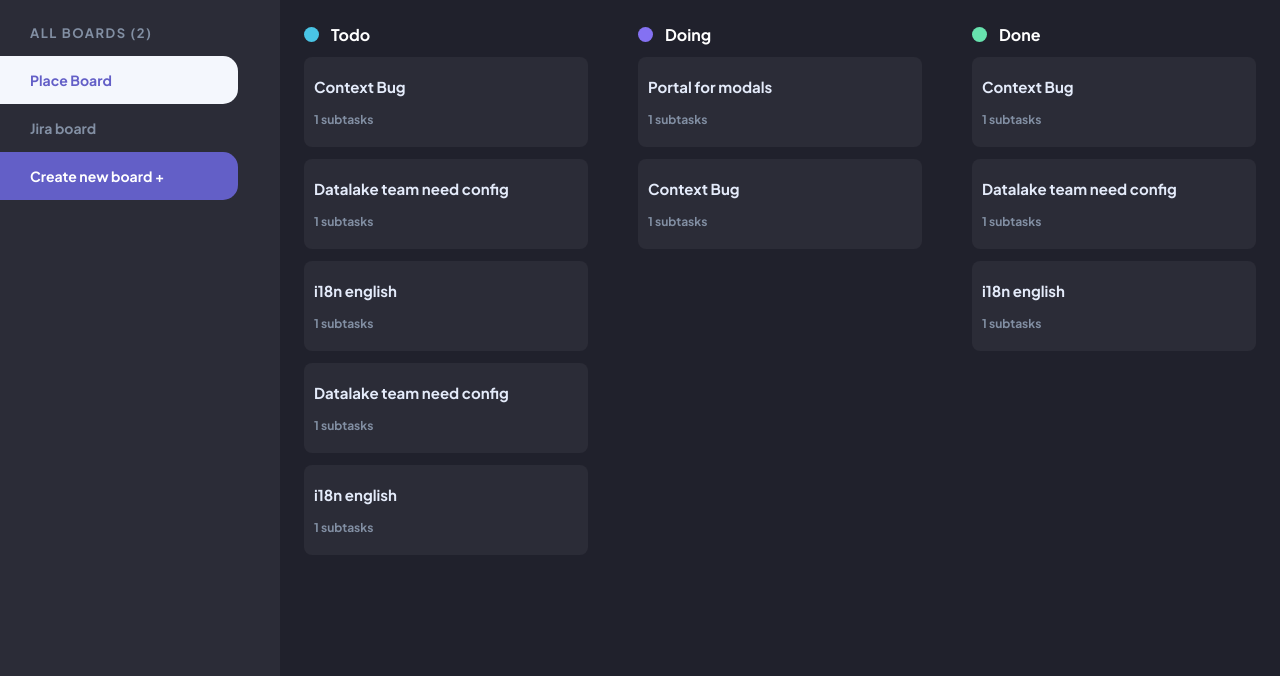
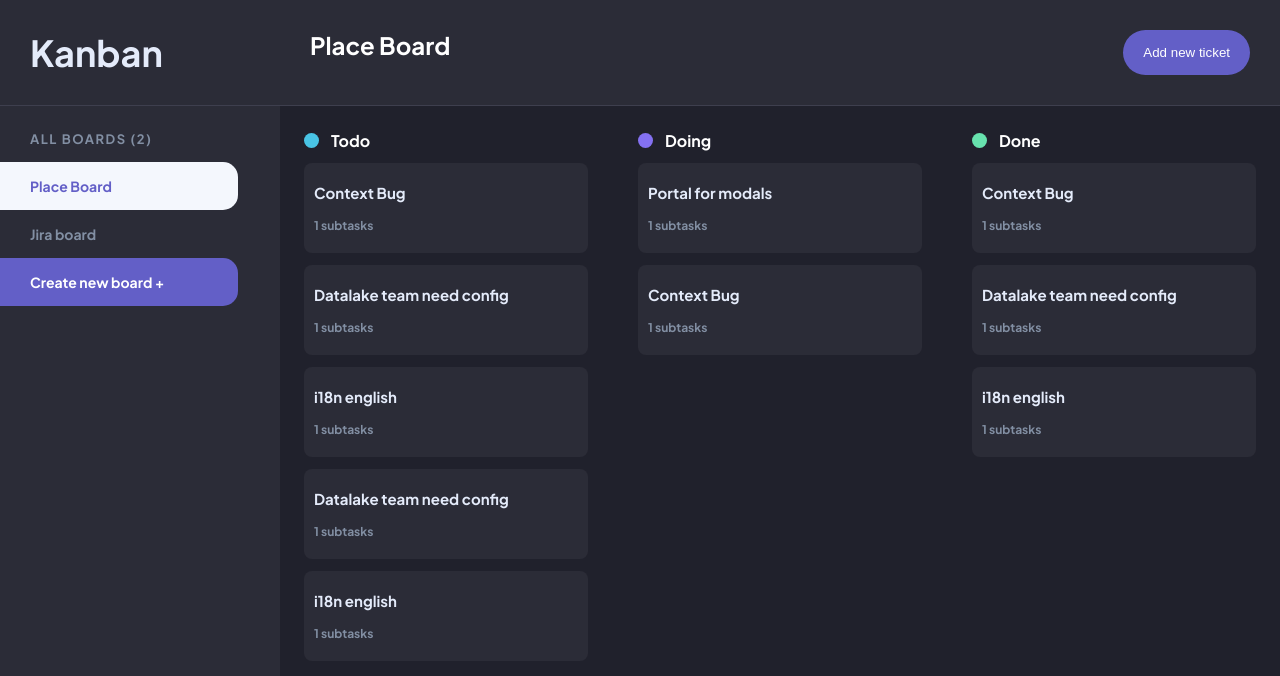
Before and after one commit to Haci11/kanban-board, a React (Vite) app: page / in a window 1280 px wide. Shown: the top 676 px of the page. Built offline with nearby package versions, Linux system fonts and the light colour scheme.

Commit message:
Added Navbar

```diff
--- a/src/App.jsx
+++ b/src/App.jsx
@@ -1,11 +1,14 @@
 import Board from "./components/Board/Board";
+import Navbar from "./components/Navbar/Navbar";
 import SideNav from "./components/SideNav/SideNav";
-
 function App() {
   return (
     <div className="App">
-      <SideNav />
-      <Board />
+      <Navbar />
+      <main>
+        <SideNav />
+        <Board />
+      </main>
     </div>
   );
 }
--- /dev/null
+++ b/src/components/Navbar/Navbar.jsx
@@ -0,0 +1,21 @@
+import React from "react";
+import "./Navbar.scss";
+
+import { useProject } from "../../context/ProjectContext";
+
+const Navbar = () => {
+  const { currentProject } = useProject();
+  return (
+    <nav className="navbar">
+      <div className="navbar-logo-container">
+        <h1>Kanban</h1>
+      </div>
+      <div className="navbar-heading">
+        <h2>{currentProject.title}</h2>
+      </div>
+      <button>Add new ticket</button>
+    </nav>
+  );
+};
+
+export default Navbar;
--- /dev/null
+++ b/src/components/Navbar/Navbar.scss
@@ -0,0 +1,26 @@
+.navbar {
+  background-color: var(--bg-gray);
+  padding: 30px;
+  border-bottom: 1px solid var(--bg-lines);
+  display: flex;
+  &-logo-container {
+    width: 100%;
+    max-width: 280px;
+    h1 {
+      color: var(--text-lines);
+      font-size: 36px;
+    }
+  }
+
+  &-heading {
+    flex: 1;
+  }
+  button {
+    background-color: var(--primary);
+    border: none;
+    color: var(--text);
+    padding: 15px 20px;
+    border-radius: 999px;
+    cursor: pointer;
+  }
+}
--- a/src/components/SideNav/SideNav.jsx
+++ b/src/components/SideNav/SideNav.jsx
@@ -4,6 +4,7 @@ import { useProject } from "../../context/ProjectContext";
 const SideNav = () => {
   const { projects, currentProject, changeBoard, addNewProject } = useProject();
   const [isOpen, setIsOpen] = useState(false);
+  const [text, setText] = useState("");
   return (
     <div className="sidenav">
       <p>ALL BOARDS (2)</p>
@@ -28,10 +29,16 @@ const SideNav = () => {
       </ul>
       {isOpen && (
         <div className="create-project">
-          <input type="text" />
+          <input
+            type="text"
+            value={text}
+            onChange={(e) => setText(e.target.value)}
+          />
           <button
             onClick={() => {
-              addNewProject("hej");
+              addNewProject(text);
+              setIsOpen(false);
+              setText("");
             }}>
             Create Project
           </button>
--- a/src/components/SideNav/SideNav.scss
+++ b/src/components/SideNav/SideNav.scss
@@ -1,7 +1,6 @@
 .sidenav {
   padding: 10px 0;
   background-color: var(--bg-gray);
-  min-height: 100vh;
   width: 100%;
   max-width: 280px;
   p {
--- a/src/index.scss
+++ b/src/index.scss
@@ -26,7 +26,13 @@ body {
 }
 
 .App {
-  display: flex;
+  display: grid;
+  grid-template-rows: auto 1fr;
+  min-height: 100vh;
+
+  main {
+    display: flex;
+  }
 }
 
 .heading-xl {
```
